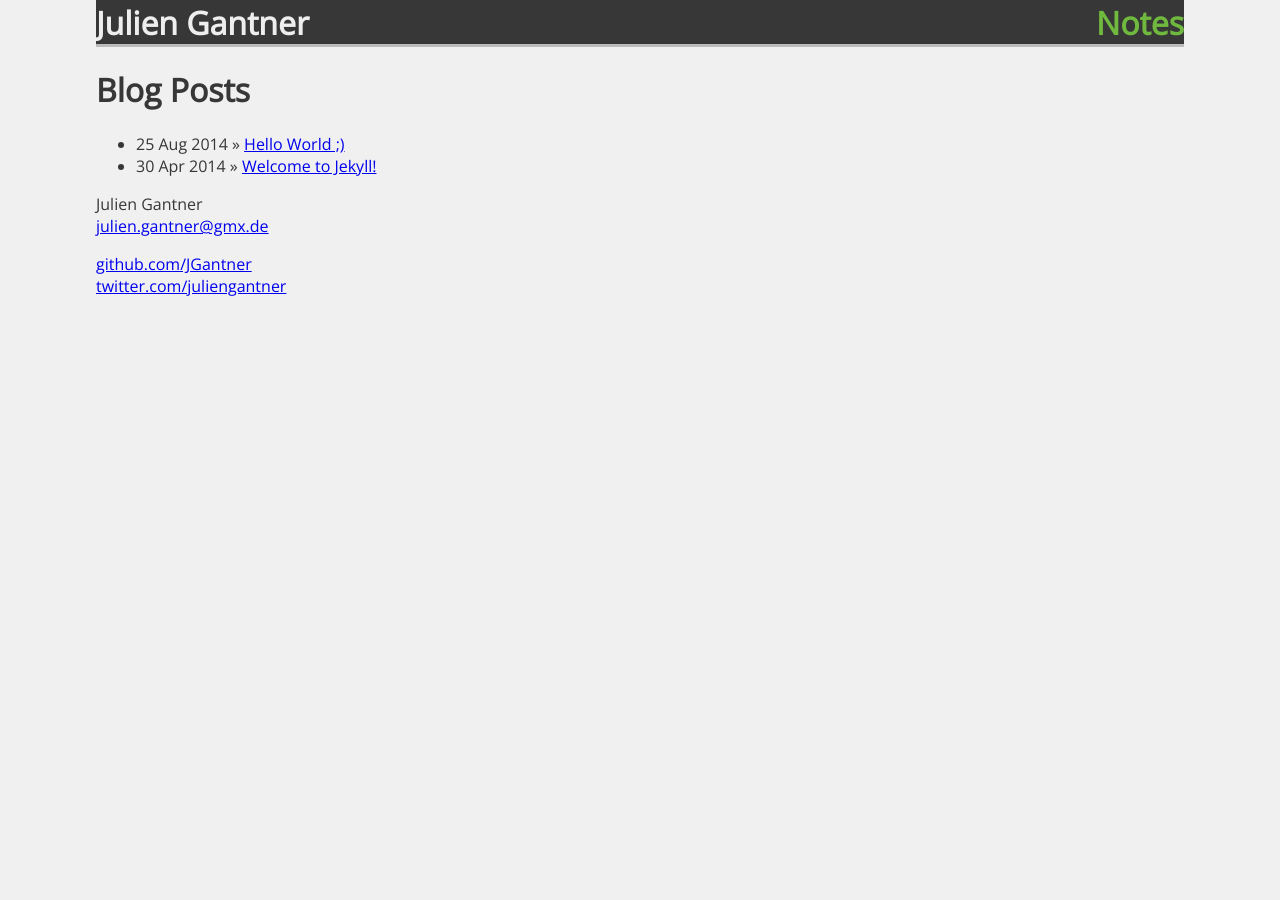
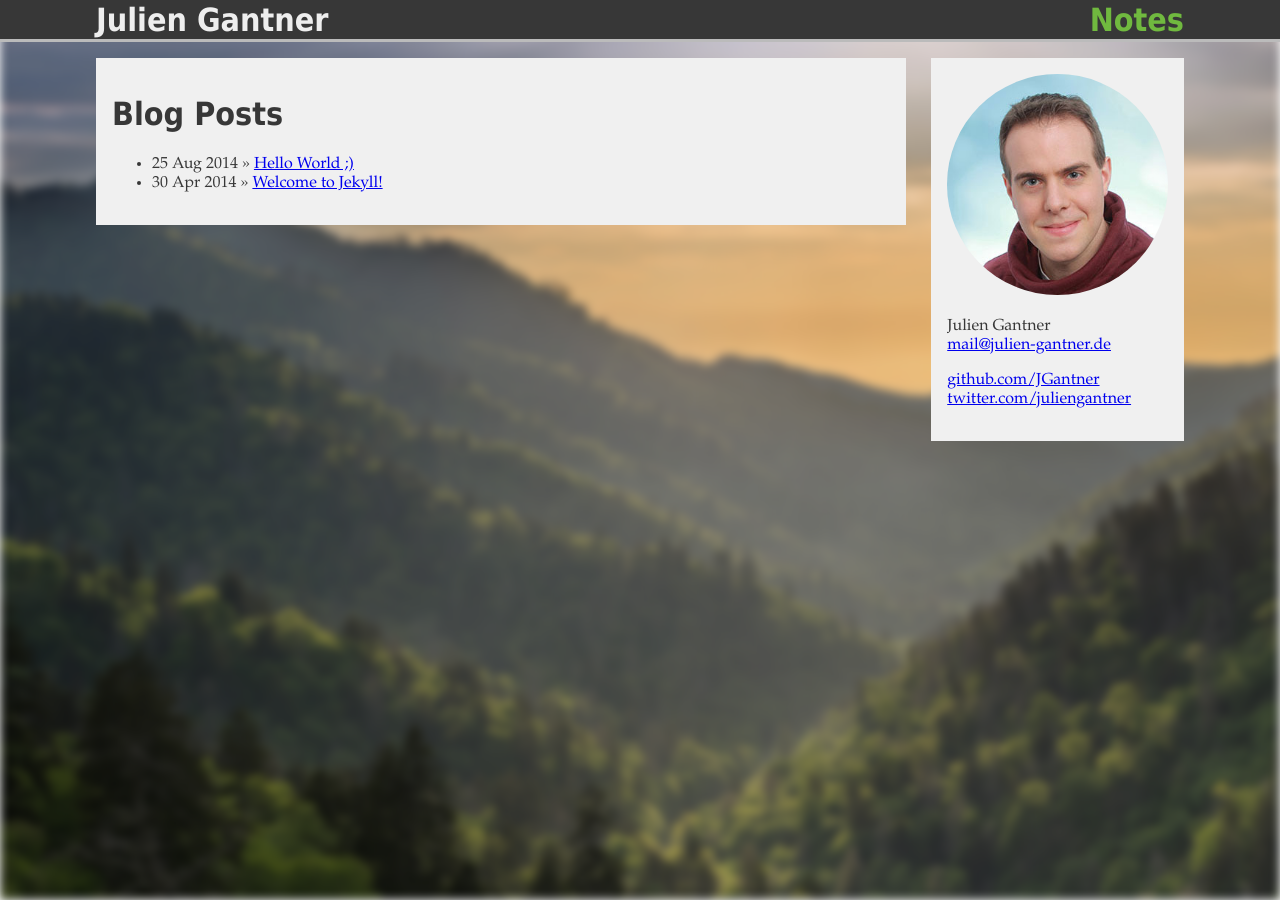
Before and after one commit to JGantner/JGantner.github.io, a Jekyll site: the page built from index.html, in a window 1280 px wide. Built offline with Jekyll 4.4.1, drawn with Linux system fonts in a browser that asks for light colours; some web fonts are replaced; Markdown is read by kramdown in place of the engine named in the settings.

Commit message:
working draft. not what i want

```diff
--- a/Gemfile
+++ b/Gemfile
@@ -3,3 +3,4 @@ source "https://rubygems.org"
 
 gem 'jekyll'
 gem 'neat'
+gem 'foreman'
--- a/_includes/page_header.html
+++ b/_includes/page_header.html
@@ -1,3 +1,5 @@
-<header class="site-header">
-  <h1><a href="/">Julien Gantner <span class="claim">Notes</a></h1>
-</header>
+<div class="site-header">
+  <header class="container">
+    <h1><a href="/">Julien Gantner <span class="claim">Notes</a></h1>
+  </header>
+</div>
--- a/_layouts/default.html
+++ b/_layouts/default.html
@@ -20,15 +20,19 @@
     <![endif]-->
 
     {% include page_header.html %}
+
+    <div class="container">
     <main>
 
       {{ content }}
 
-      <footer>
+    </main>
+    <aside class="contact-info">
+      <img src="/img/julien-gantner.jpg" alt="Julien Gantner" class="round-img" />
       <div class="contact">
         <p>
           Julien Gantner<br />
-            <a href="mailto:julien.gantner@gmx.de">julien.gantner@gmx.de</a>
+          <a href="mailto:mail@julien-gantner.de">mail@julien-gantner.de</a>
         </p>
       </div>
       <div class="contact">
@@ -37,7 +41,7 @@
           <a href="https://twitter.com/juliengantner">twitter.com/juliengantner</a><br />
         </p>
       </div>
-      </footer>
-    </main>
+    </aside>
+  </div>
   </body>
 </html>
--- a/css/base.sass
+++ b/css/base.sass
@@ -7,7 +7,7 @@
 // colors
 $green: rgb(112, 185, 63)
 $dark-blue: #373737
-$light-blue: rgb(0, 160, 193)
+$light-blue: rgb(161, 172, 178)
 $light-bg: rgb(240, 240,240)
 $dark-gray: rgb(55, 55, 55)
 
@@ -25,23 +25,52 @@ $mobile: new-breakpoint(max-width 480px 4)
 
 // styles
 
+html:before
+  content: ""
+  position: fixed
+  left: 0
+  right: 0
+  z-index: -1
+
+  display: block
+  background-image: url('/img/bg-large.jpg')
+  width: 100%
+  height: 100%
+
+  -webkit-filter: blur(5px)
+  -moz-filter: blur(5px)
+  -o-filter: blur(5px)
+  -ms-filter: blur(5px)
+  filter: blur(5px)
+
+
+
 body, html
-  font-family: 'Open Sans', sans-serif
-  background-color: $light-bg
+  font-family: Palatino, serif
   color: $dark-gray
   font-size: 16px
 
+main,aside
+  background-color: $light-bg
+  padding: 1em
+
+h1, h2, h3, h4, h5, h6
+  font-family: Tahoma, "Trebuchet MS", sans-serif
+
 main
-  @include outer-container
+  @include span-columns(9)
   @include media($mobile)
     padding: 0.5em
 
+.container
+  @include outer-container
 
 .site-header
-  @include outer-container
+  @include clearfix
   background-color: $dark-blue
   border-bottom: 3px solid #bbb
   border-top: 1px solid transparent
+  margin-bottom: 1em
 
   a, a:hover, a:active, a:visited
     color: #eee
@@ -58,3 +87,10 @@ main
     font-family: 'Waiting for the Sunrise' sans-serif
     float: right
     color: $green
+
+.contact-info
+  @include span-columns(3)
+
+.round-img
+  width: 100%
+  border-radius: 50%
```
Also changed, not shown: Gemfile.lock, img/14104742909_5a1afe061c_h.jpg (added), img/bg-large.jpg (added), img/julien-gantner.jpg (added), 2 other files. Lines whose indentation alone changed are shown as unchanged.
